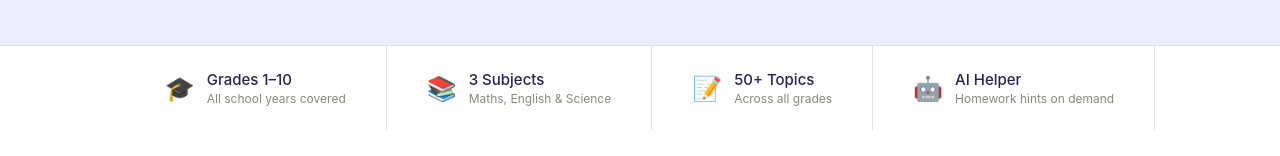
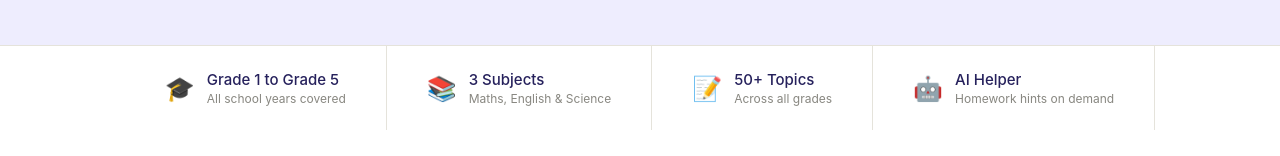
Before and after one commit to Haseeb-MA/Kids-Learning-App, a Next.js app: page / in a window 1280 px wide. Shown: the part 557-713 px from the top of the page. Built offline with nearby package versions, Linux system fonts and the light colour scheme.

Commit message:
feat: on the hero page, rephrase "Grade 1 to Grade 10 · Maths · En [spec-874f106a]

```diff
--- a/components/Grades.tsx
+++ b/components/Grades.tsx
@@ -1,6 +1,6 @@
 export default function Grades() {
   const stats = [
-    { value: 'Grades 1–10', label: 'All school years covered', icon: '🎓' },
+    { value: 'Grade 1 to Grade 5', label: 'All school years covered', icon: '🎓' },
     { value: '3 Subjects', label: 'Maths, English & Science', icon: '📚' },
     { value: '50+ Topics', label: 'Across all grades', icon: '📝' },
     { value: 'AI Helper', label: 'Homework hints on demand', icon: '🤖' },
```
